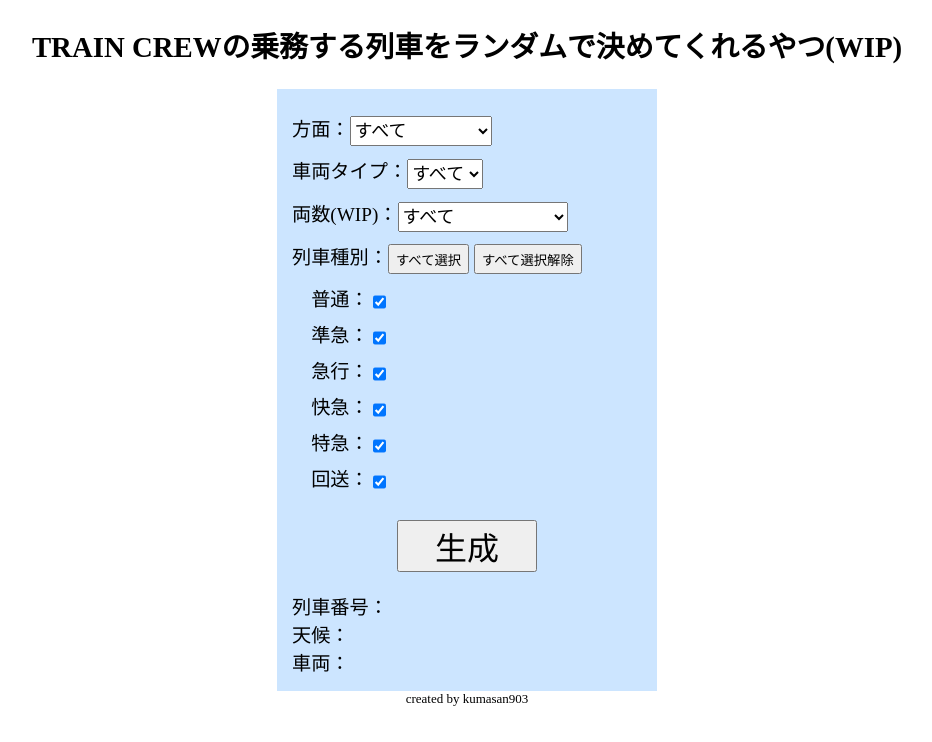
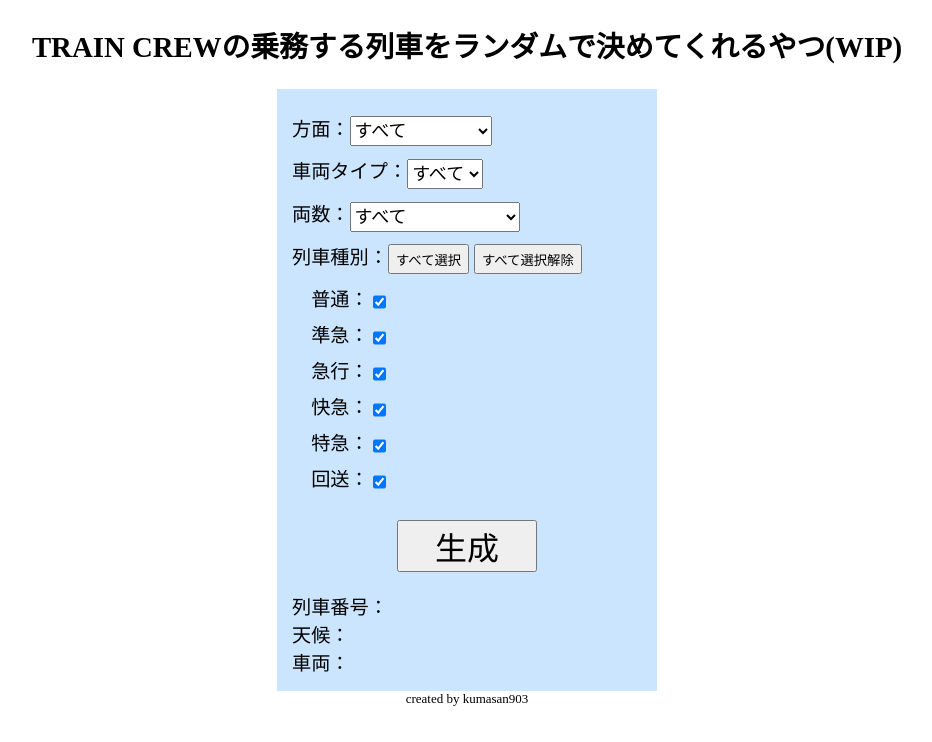
Before and after one commit to kumasan903/traincrew_random_service_genelator, a plain HTML site: page index.html in a window 1280 px wide. Shown: the whole page, without its empty margins (173-1105 px from the left). Drawn offline with Linux system fonts and the light colour scheme.

Commit message:
WIP表記を消去

```diff
--- a/index.html
+++ b/index.html
@@ -19,7 +19,7 @@
 			<option value="通勤型">通勤型</option>
 			<option value="特急型">特急型</option>
 		</select></div>
-		<div class="line">両数(WIP)：<select name="両数" id="両数">
+		<div class="line">両数：<select name="両数" id="両数">
 			<option value="すべて">すべて</option>
 			<option value="すべて(2両を除く)">すべて(2両を除く)</option>
 			<option value="6">6両</option>
```
